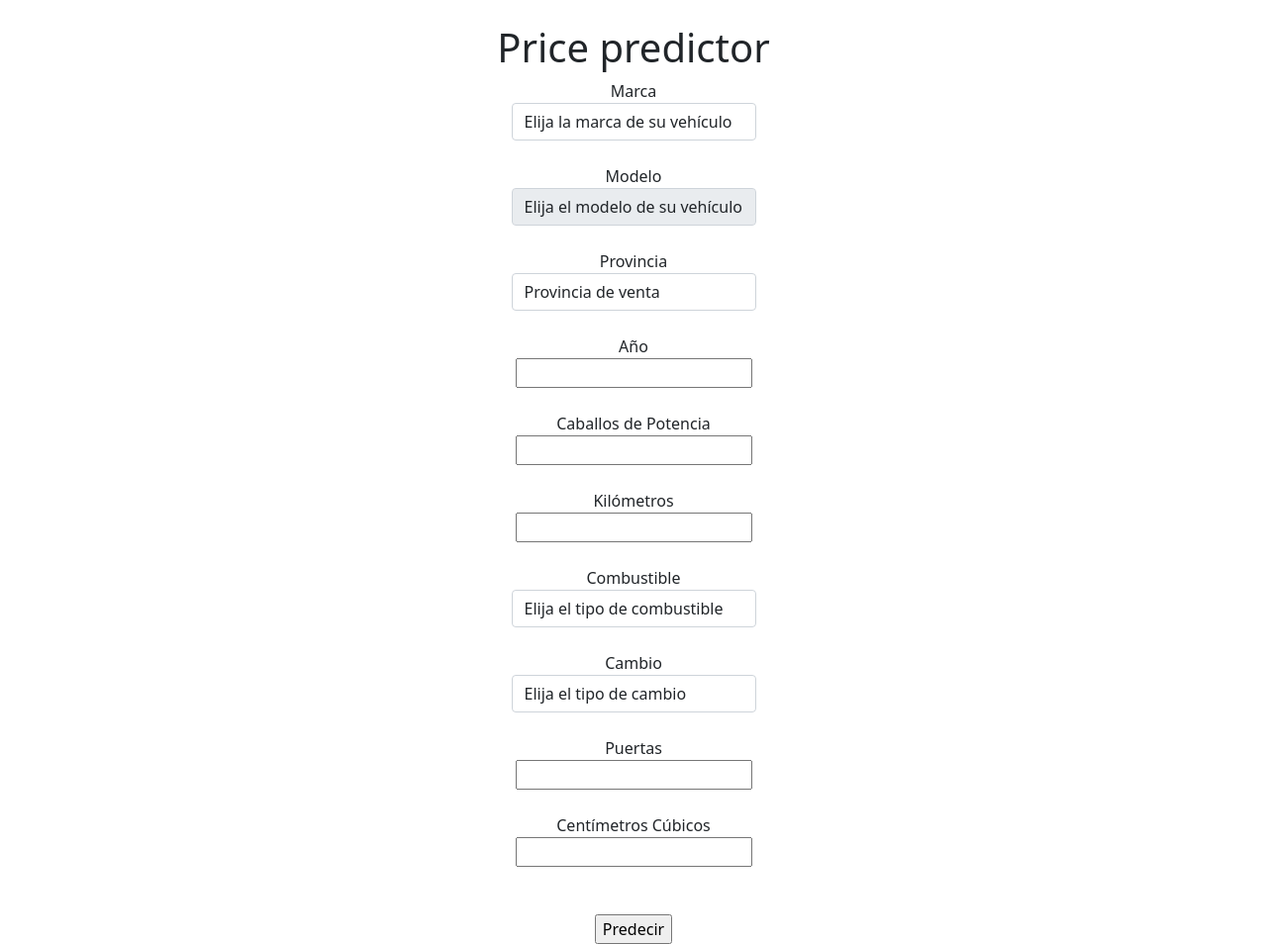
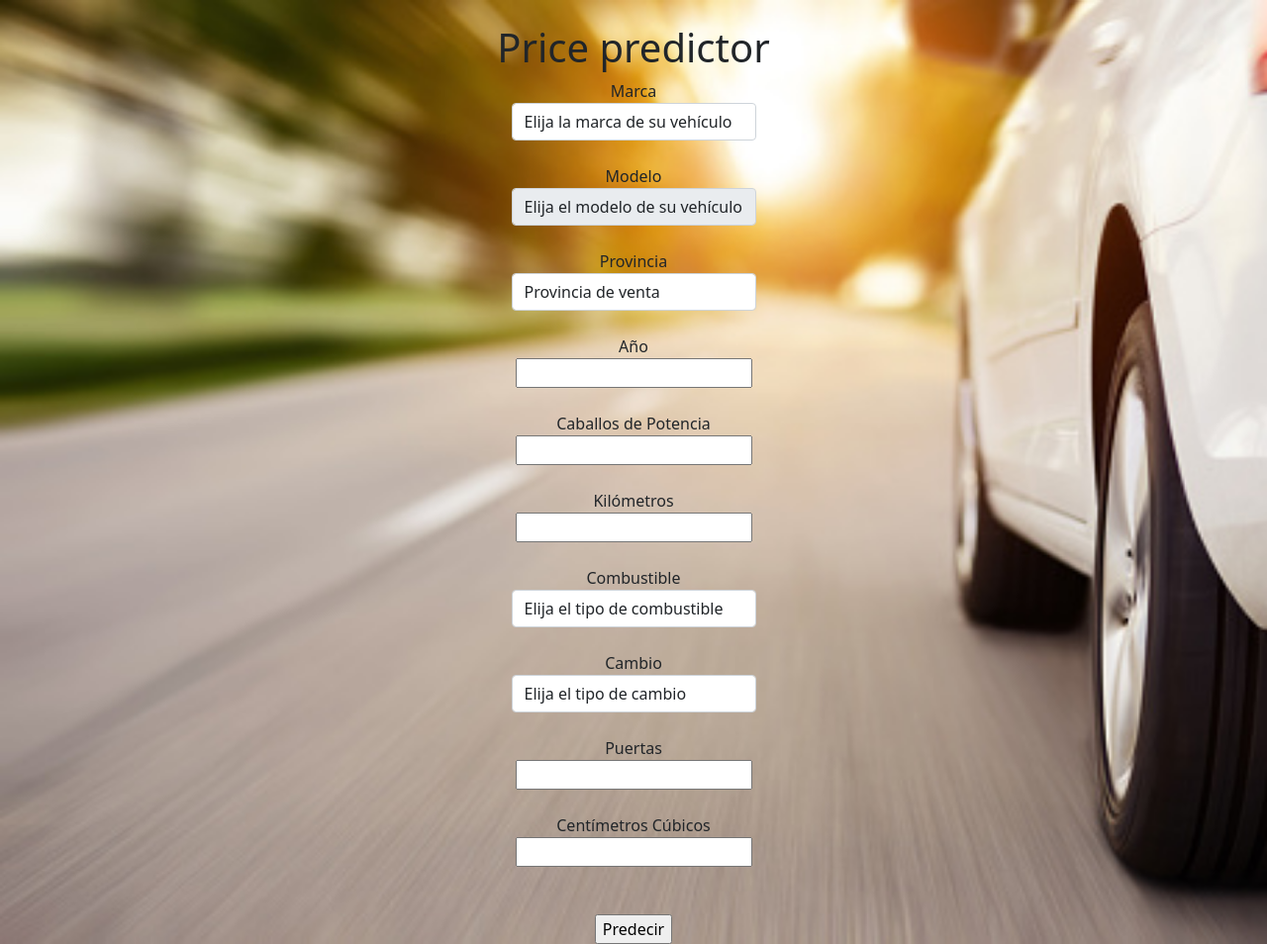
Before and after one commit to franciscocalvo/Django-Predict-Model-Web, a Django app: page / in a window 1280 px wide. Shown: the whole page at 99% size. Run offline with Django 4.2, Linux system fonts and the light colour scheme.

Commit message:
Style updating

```diff
--- a/cochesNet/cochesNet/templates/index.html
+++ b/cochesNet/cochesNet/templates/index.html
@@ -1,3 +1,4 @@
+{% load static %}
 <!DOCTYPE html>
 <html lang="en">
 
@@ -12,6 +13,13 @@
 <style>
   body {
     text-align: center;
+
+    background-image: url('/static/img/backgroundImg.jpg');
+    background-repeat: no-repeat;
+    -webkit-background-size: cover;
+    -moz-background-size: cover;
+    -o-background-size: cover;
+    background-size: cover;;
   }
 
   form {
@@ -106,7 +114,7 @@
   integrity="sha384-QJHtvGhmr9XOIpI6YVutG+2QOK9T+ZnN4kzFN1RtK3zEFEIsxhlmWl5/YESvpZ13" crossorigin="anonymous"></script>
 <script src="https://code.jquery.com/jquery-3.6.0.js" integrity="sha256-H+K7U5CnXl1h5ywQfKtSj8PCmoN9aaq30gDh27Xc0jk="
   crossorigin="anonymous"></script>
-{% load static %}
+
 <script src="{% static '/js/script.js' %}"></script>
 
 </html>
```
Also changed, not shown: cochesNet/cochesNet/templates/prediction.html (+10 -0 lines), cochesNet/cochesNet/static/img/backgroundImg.jpg (added), 2 other files.
